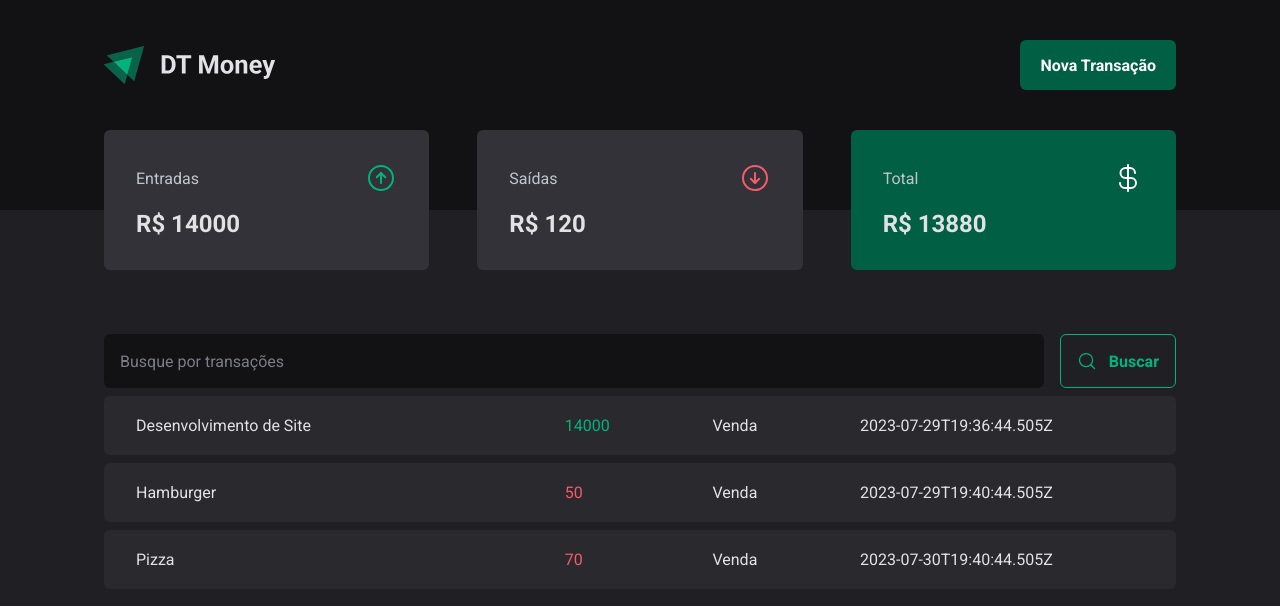
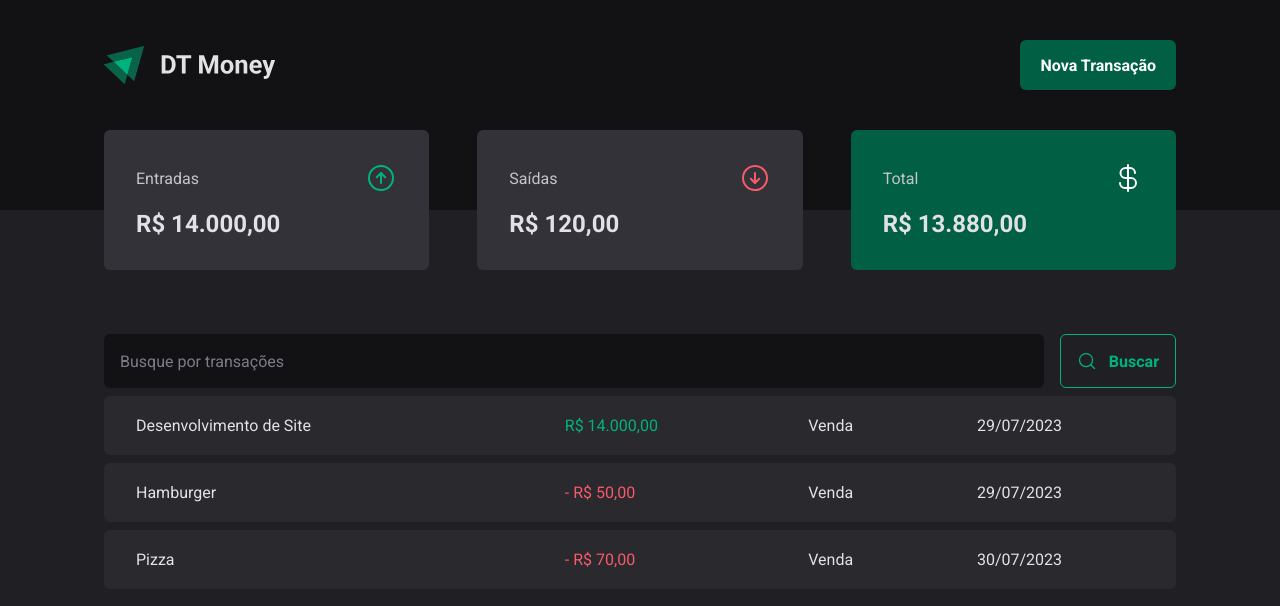
Before and after one commit to jschallenberger/finance-manager, a React (Vite) app: page / in a window 1280 px wide. Shown: the top 606 px of the page. Built offline with nearby package versions, Linux system fonts and the light colour scheme; data requests are answered from the project's data file.

Commit message:
Format date and price

```diff
--- a/src/components/Summary/index.tsx
+++ b/src/components/Summary/index.tsx
@@ -2,6 +2,7 @@
 import { SummaryCard, SummaryContainer } from "./styles";
 import { useContext } from "react";
 import { TransactionContext } from "../../contexts/TransactionsContext";
+import { priceFormatter } from "../../utils/formatter";
 
 export function Summary(){
   const { transactions } = useContext(TransactionContext);
@@ -33,7 +34,7 @@
           <ArrowCircleUp size={32} color="#00b37e" />
         </header>
 
-          <strong>R$ {summary.income}</strong>
+          <strong>{priceFormatter.format(summary.income)}</strong>
       </SummaryCard>
       <SummaryCard>
         <header>
@@ -41,7 +42,7 @@
           <ArrowCircleDown size={32} color="#f75a68" />
         </header>
 
-          <strong>R$  {summary.outcome}</strong>
+          <strong>{priceFormatter.format(summary.outcome)}</strong>
       </SummaryCard>
       <SummaryCard variant="green">
         <header>
@@ -49,7 +50,7 @@
           <CurrencyDollar size={32} color="#fff" />
         </header>
 
-          <strong>R$  {summary.total}</strong>
+          <strong>{priceFormatter.format(summary.total)}</strong>
       </SummaryCard>
     </SummaryContainer>
     )
--- a/src/pages/Transactions/index.tsx
+++ b/src/pages/Transactions/index.tsx
@@ -4,6 +4,7 @@
 import { SearchForm } from "./SearchForm";
 import { PriceHighlight, TransactionsContainer, TransactionsTable } from "./styles";
 import { TransactionContext } from "../../contexts/TransactionsContext";
+import { dateFormatter, priceFormatter } from "../../utils/formatter";
 
 export function Transactions(){
   const { transactions } = useContext(TransactionContext)
@@ -23,11 +24,12 @@
                 <td width="40%">{transaction.description}</td>
                 <td>
                   <PriceHighlight variant={transaction.type}>
-                    {transaction.price}
+                    {transaction.type === 'outcome' && '- '}
+                    {priceFormatter.format(transaction.price)}
                   </PriceHighlight>
                 </td>
                 <td>{transaction.category}</td>
-                <td>{transaction.createdAt}</td>
+                <td>{dateFormatter.format(new Date(transaction.createdAt))}</td>
               </tr>
               )
             })}
--- /dev/null
+++ b/src/utils/formatter.ts
@@ -0,0 +1,6 @@
+export const dateFormatter = new Intl.DateTimeFormat('pt-BR');
+
+export const priceFormatter = new Intl.NumberFormat('pt-BR',{
+  style: 'currency',
+  currency: 'BRL'
+})
```
